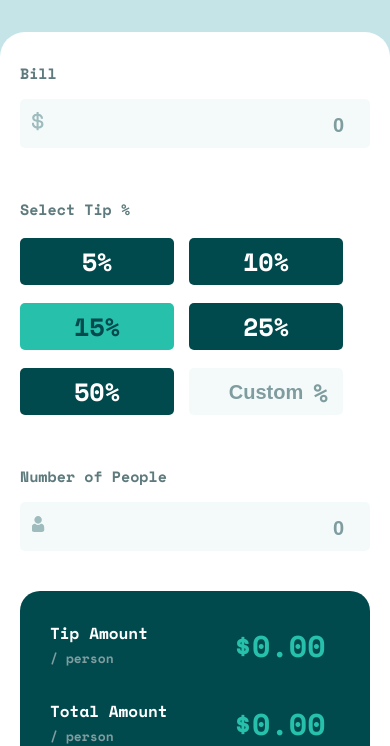
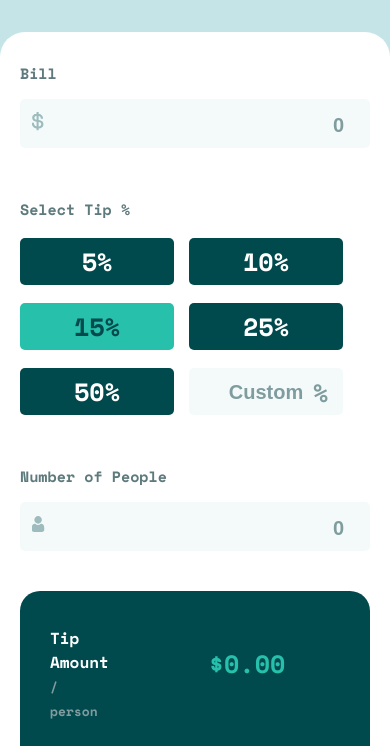
Before and after one commit to AyaElshaer/tip-calculator, a plain HTML site: page index.html in a window 390 px wide. Shown: the part 116-862 px from the top of the page. Drawn offline with nearby package versions, Linux system fonts and the light colour scheme.

Commit message:
refactor: Change style

```diff
--- a/css/styles.css
+++ b/css/styles.css
@@ -21,6 +21,7 @@ body {
   font-family: "Space Mono", monospace;
   background-color: #c5e4e7;
   position: relative;
+  min-height: 700px;
 }
 
 h3 {
@@ -204,10 +205,11 @@ input::placeholder {
 
 .stats-person .stats > div {
   width: 100%;
-  margin-bottom: 4rem;
   display: flex;
   align-items: center;
   justify-content: space-between;
+  gap: 5rem;
+  margin-bottom: 2rem;
 }
 
 .stats {
@@ -218,6 +220,7 @@ input::placeholder {
   color: var(--white);
   font-size: 1.6rem;
   font-weight: 700;
+  margin-right: 60px;
 }
 
 .stats span {
@@ -226,7 +229,15 @@ input::placeholder {
 }
 
 .stats .value {
-  font-size: 4.6rem;
+  min-width: 240px;
+  min-height: 105px;
+  position: relative;
+}
+.stats .value p {
+  position: absolute;
+  top: 23%;
+  left: 20%;
+  font-size: 4rem;
   color: #26c0ab;
   font-weight: 700;
 }
@@ -251,7 +262,6 @@ input::placeholder {
 .reset:hover {
   background-color: #9fe8df;
 }
-
 
 .tip-per-person .value.msg,
 .total-person .value.msg {
@@ -279,10 +289,6 @@ align-self: self-start;
   .card .stats-person {
     gap: 3rem;
   }
-
-  .stats-person .stats > div {
-    margin-bottom: 3rem;
-  }
 }
 
 @media (max-width: 1000px) {
@@ -298,6 +304,10 @@ align-self: self-start;
     margin: 5rem;
     margin-left: 3rem;
     justify-content: center;
+  }
+  .stats .value p {
+    font-size: 3.5rem;
+
   }
 }
 
@@ -323,7 +333,12 @@ align-self: self-start;
   }
 
   .stats .value {
-    font-size: 3rem;
+    min-width: 200px;
+  }
+
+  .stats .value p {
+    font-size: 2.5rem;
+
   }
 
   .card .bill-container,
@@ -346,8 +361,8 @@ align-self: self-start;
   .error-people-msg {
     font-size: 1.2rem;
   }
-.tip-per-person .value.msg,
-.total-person .value.msg {
-font-size: 1.5rem;
+  .stats p {
+    margin-right: 10px;
   }
+
 }
--- a/index.html
+++ b/index.html
@@ -78,7 +78,7 @@
                 Tip Amount <br />
                 <span>/  person</span>
               </p>
-              <div class="value">$0.00</div>
+              <div class="value"> <p>$0.00</p> </div>
             </div>
 
             <div class="total-person">
@@ -86,7 +86,7 @@
                 Total Amount <br />
                 <span>/  person</span>
               </p>
-              <div class="value">$0.00</div>
+              <div class="value"> <p>$0.00</p> </div>
             </div>
           </div>
 
--- a/js/main.js
+++ b/js/main.js
@@ -3,8 +3,8 @@ let peopleInput = document.getElementById("input-people");
 const selectedTip = document.querySelector(".selected-tip");
 const tipButtons = document.querySelectorAll(".tip");
 const customTip = document.querySelector(".input-tip");
-const tipPerPerson = document.querySelector(".tip-per-person .value");
-const totalAmount = document.querySelector(".total-person .value");
+const tipPerPerson = document.querySelector(".tip-per-person .value p");
+const totalAmount = document.querySelector(".total-person .value p");
 const resetButton = document.querySelector(".reset");
 
 bill.addEventListener("input", setBillValue);
@@ -102,14 +102,12 @@ function calculateResult() {
   if(isNaN(tipAmount)){
     tipPerPerson.textContent = 'invaild result';
     totalAmount.textContent =  'invaild result';
-    tipPerPerson.classList.add('msg')
-    totalAmount.classList.add('msg')
+
 }
 else{
   tipPerPerson.textContent = "$" + tipAmount.toFixed(2);
   totalAmount.textContent = "$" + total.toFixed(2);
-  tipPerPerson.classList.remove('msg')
-  totalAmount.classList.remove('msg')
+
 }
 }
 
```
Lines whose indentation alone changed are shown as unchanged.
